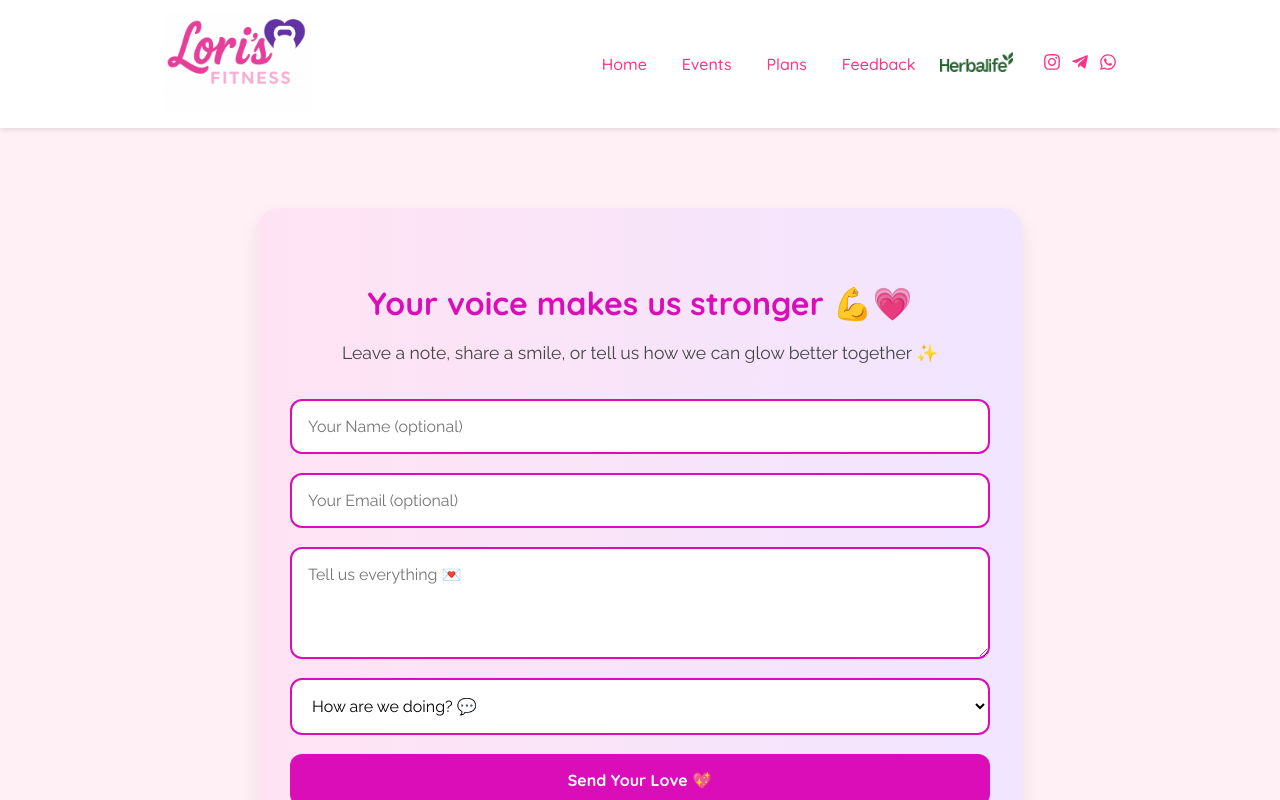
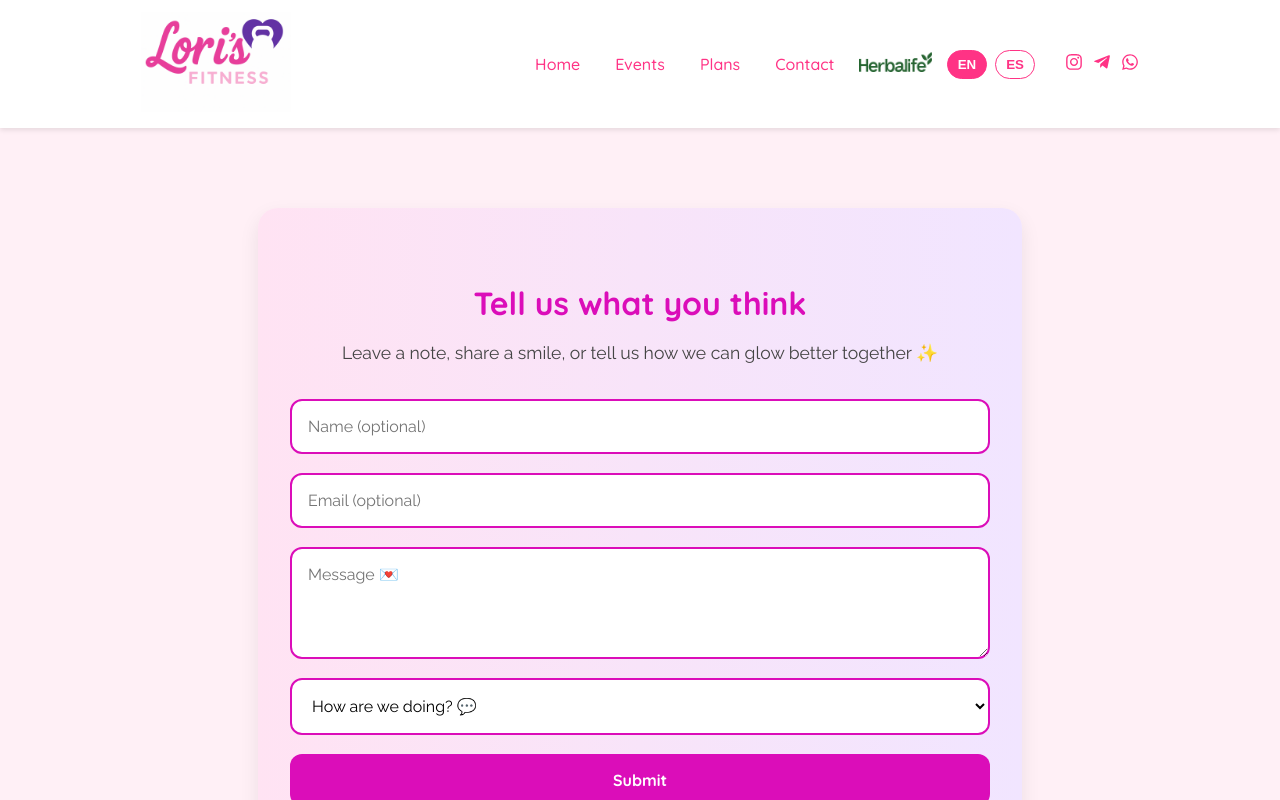
Before and after one commit to Cvittini/lori-website, a React (Create React App) app: page /feedback in a window 1280 px wide. Built offline with nearby package versions, Linux system fonts and the light colour scheme.

Commit message:
feat(i18n): add react-i18next with EN/ES translations + language switcher

```diff
--- a/package.json
+++ b/package.json
@@ -17,7 +17,9 @@
     "react-icons": "^5.5.0",
     "react-router-dom": "^7.7.0",
     "react-scripts": "^5.0.1",
-    "web-vitals": "^2.1.4"
+    "web-vitals": "^2.1.4",
+    "i18next": "^23.10.0",
+    "react-i18next": "^13.5.0"
   },
   "scripts": {
     "start": "react-scripts start",
--- a/src/Styles/harmonized-styles.css
+++ b/src/Styles/harmonized-styles.css
@@ -1002,3 +1002,14 @@ code {
 .plan-form button:hover {
   background-color: #e02772;
 }
+.lang-switcher { display: inline-flex; gap: 8px; align-items: center; }
+.lang-btn {
+  padding: 6px 10px;
+  border-radius: 999px;
+  border: 1px solid var(--primary-color);
+  background: transparent;
+  color: var(--primary-color);
+  font-weight: 600;
+  cursor: pointer;
+}
+.lang-btn.active, .lang-btn:hover { background: var(--primary-color); color: #fff; }
--- /dev/null
+++ b/src/components/LanguageSwitcher.jsx
@@ -0,0 +1,29 @@
+import React from "react";
+import { useTranslation } from "react-i18next";
+
+export default function LanguageSwitcher({ compact = true }) {
+  const { i18n } = useTranslation();
+  const languages = [
+    { code: "en", label: "EN" },
+    { code: "es", label: "ES" }
+  ];
+  const changeLang = (code) => {
+    i18n.changeLanguage(code);
+    localStorage.setItem("lang", code);
+  };
+  return (
+    <div className={`lang-switcher ${compact ? "lang-switcher--compact" : ""}`}>
+      {languages.map((l) => (
+        <button
+          key={l.code}
+          className={`lang-btn ${i18n.language === l.code ? "active" : ""}`}
+          onClick={() => changeLang(l.code)}
+          aria-label={`Switch language to ${l.label}`}
+          type="button"
+        >
+          {l.label}
+        </button>
+      ))}
+    </div>
+  );
+}
--- a/src/components/TopNav.jsx
+++ b/src/components/TopNav.jsx
@@ -2,9 +2,12 @@ import React, { useState } from "react";
 import { Link } from "react-router-dom";
 import "../Styles/harmonized-styles.css";
 import { FaInstagram, FaTelegramPlane, FaWhatsapp } from "react-icons/fa";
+import { useTranslation } from "react-i18next";
+import LanguageSwitcher from "./LanguageSwitcher";
 
 const TopNav = () => {
   const [menuOpen, setMenuOpen] = useState(false);
+  const { t } = useTranslation("common");
 
   return (
     <div className="top-navbar">
@@ -24,16 +27,16 @@ const TopNav = () => {
 
       <div className={`top-right ${menuOpen ? "active" : ""}`}>
         <Link to="/" className="nav-link" onClick={() => setMenuOpen(false)}>
-          Home
+          {t("home")}
         </Link>
         <Link to="/events" className="nav-link" onClick={() => setMenuOpen(false)}>
-          Events
+          {t("events")}
         </Link>
         <Link to="/plans" className="nav-link" onClick={() => setMenuOpen(false)}>
-          Plans
+          {t("plans")}
         </Link>
         <Link to="/feedback" className="nav-link" onClick={() => setMenuOpen(false)}>
-          Feedback
+          {t("contact")}
         </Link>
 
         <a
@@ -49,6 +52,7 @@ const TopNav = () => {
           />
         </a>
 
+        <LanguageSwitcher compact />
         <div className="social-icons">
           <a
             href="https://www.instagram.com/lorimar_djesus/profilecard/?igsh=MXJuajFlM3M2ejA4dA=="
--- /dev/null
+++ b/src/i18n.js
@@ -0,0 +1,17 @@
+import i18n from "i18next";
+import { initReactI18next } from "react-i18next";
+import en from "./locales/en/common.json";
+import es from "./locales/es/common.json";
+
+i18n
+  .use(initReactI18next)
+  .init({
+    resources: { en: { common: en }, es: { common: es } },
+    lng: localStorage.getItem("lang") || (navigator.language || "en").slice(0, 2),
+    fallbackLng: "en",
+    ns: ["common"],
+    defaultNS: "common",
+    interpolation: { escapeValue: false }
+  });
+
+export default i18n;
--- a/src/index.js
+++ b/src/index.js
@@ -2,6 +2,7 @@ import React from 'react';
 import ReactDOM from 'react-dom/client';
 import { BrowserRouter } from 'react-router-dom';
 import App from './App';
+import './i18n';
 
 
 const root = ReactDOM.createRoot(document.getElementById('root'));
--- /dev/null
+++ b/src/locales/en/common.json
@@ -0,0 +1,15 @@
+{
+  "home": "Home",
+  "events": "Events",
+  "meals": "Meals",
+  "plans": "Plans",
+  "blog": "Blog",
+  "contact": "Contact",
+  "login": "Login",
+  "newsletter_cta": "Join our newsletter",
+  "feedback_title": "Tell us what you think",
+  "submit": "Submit",
+  "name": "Name",
+  "email": "Email",
+  "message": "Message"
+}
--- /dev/null
+++ b/src/locales/es/common.json
@@ -0,0 +1,15 @@
+{
+  "home": "Inicio",
+  "events": "Eventos",
+  "meals": "Comidas",
+  "plans": "Planes",
+  "blog": "Blog",
+  "contact": "Contacto",
+  "login": "Ingresar",
+  "newsletter_cta": "Únete a nuestro boletín",
+  "feedback_title": "Cuéntanos qué piensas",
+  "submit": "Enviar",
+  "name": "Nombre",
+  "email": "Correo",
+  "message": "Mensaje"
+}
--- a/src/pages/Feedback.jsx
+++ b/src/pages/Feedback.jsx
@@ -2,6 +2,7 @@ import React, { useState } from 'react';
 import '../Styles/harmonized-styles.css';
 import emailjs from 'emailjs-com';
 import { isValidEmail } from '../lib/email';
+import { useTranslation } from 'react-i18next';
 
 const SERVICE_ID = 'service_839t84l';
 const TEMPLATE_ID = 'template_lbtk24d';
@@ -11,6 +12,7 @@ const Feedback = () => {
   const [formData, setFormData] = useState({ name: '', email: '', message: '', rating: '' });
   const [honeypot, setHoneypot] = useState('');
   const [status, setStatus] = useState(null); // {type, text}
+  const { t } = useTranslation('common');
 
   const handleChange = (e) => {
     const { name, value } = e.target;
@@ -50,27 +52,27 @@ const Feedback = () => {
 
   return (
     <section className="feedback-girly">
-      <h2 className="feedback-heading">Your voice makes us stronger 💪💗</h2>
+      <h2 className="feedback-heading">{t('feedback_title')}</h2>
       <p className="feedback-subtext">Leave a note, share a smile, or tell us how we can glow better together ✨</p>
 
       <form className="feedback-form-girly" onSubmit={handleSubmit}>
         <input
           type="text"
           name="name"
-          placeholder="Your Name (optional)"
+          placeholder={`${t('name')} (optional)`}
           value={formData.name}
           onChange={handleChange}
         />
         <input
           type="email"
           name="email"
-          placeholder="Your Email (optional)"
+          placeholder={`${t('email')} (optional)`}
           value={formData.email}
           onChange={handleChange}
         />
         <textarea
           name="message"
-          placeholder="Tell us everything 💌"
+          placeholder={`${t('message')} 💌`}
           rows="4"
           required
           value={formData.message}
@@ -100,7 +102,7 @@ const Feedback = () => {
           tabIndex="-1"
           autoComplete="off"
         />
-        <button type="submit">Send Your Love 💖</button>
+        <button type="submit">{t('submit')}</button>
         {status && <p className={`form-message ${status.type}`}>{status.text}</p>}
       </form>
     </section>
--- a/src/pages/Footer.jsx
+++ b/src/pages/Footer.jsx
@@ -3,6 +3,7 @@ import '../Styles/harmonized-styles.css';
 import { FaInstagram, FaWhatsapp, FaTelegramPlane } from 'react-icons/fa';
 import emailjs from 'emailjs-com';
 import { isValidEmail } from '../lib/email';
+import { useTranslation } from 'react-i18next';
 
 const SERVICE_ID = 'service_839t84l';
 const TEMPLATE_ID = 'template_lbtk24d';
@@ -12,6 +13,7 @@ const Footer = () => {
   const [email, setEmail] = useState('');
   const [honeypot, setHoneypot] = useState('');
   const [status, setStatus] = useState(null); // { type: 'success' | 'error', text: string }
+  const { t } = useTranslation('common');
 
   const handleSubmit = async (e) => {
     e.preventDefault();
@@ -48,11 +50,11 @@ const Footer = () => {
       </div>
 
       <div className="newsletter">
-        <p>Stay updated on events & wellness tips</p>
+        <p>{t('newsletter_cta')}</p>
         <form className="newsletter-form" onSubmit={handleSubmit}>
           <input
             type="email"
-            placeholder="Enter your email"
+            placeholder={t('email')}
             value={email}
             onChange={(e) => setEmail(e.target.value)}
             required
@@ -67,7 +69,7 @@ const Footer = () => {
             tabIndex="-1"
             autoComplete="off"
           />
-          <button type="submit">Subscribe</button>
+          <button type="submit">{t('submit')}</button>
         </form>
         {status && (
           <p className={`form-message ${status.type}`}>{status.text}</p>
```
Also changed, not shown: 1 other file (tests, documents, lock files or other folders).
